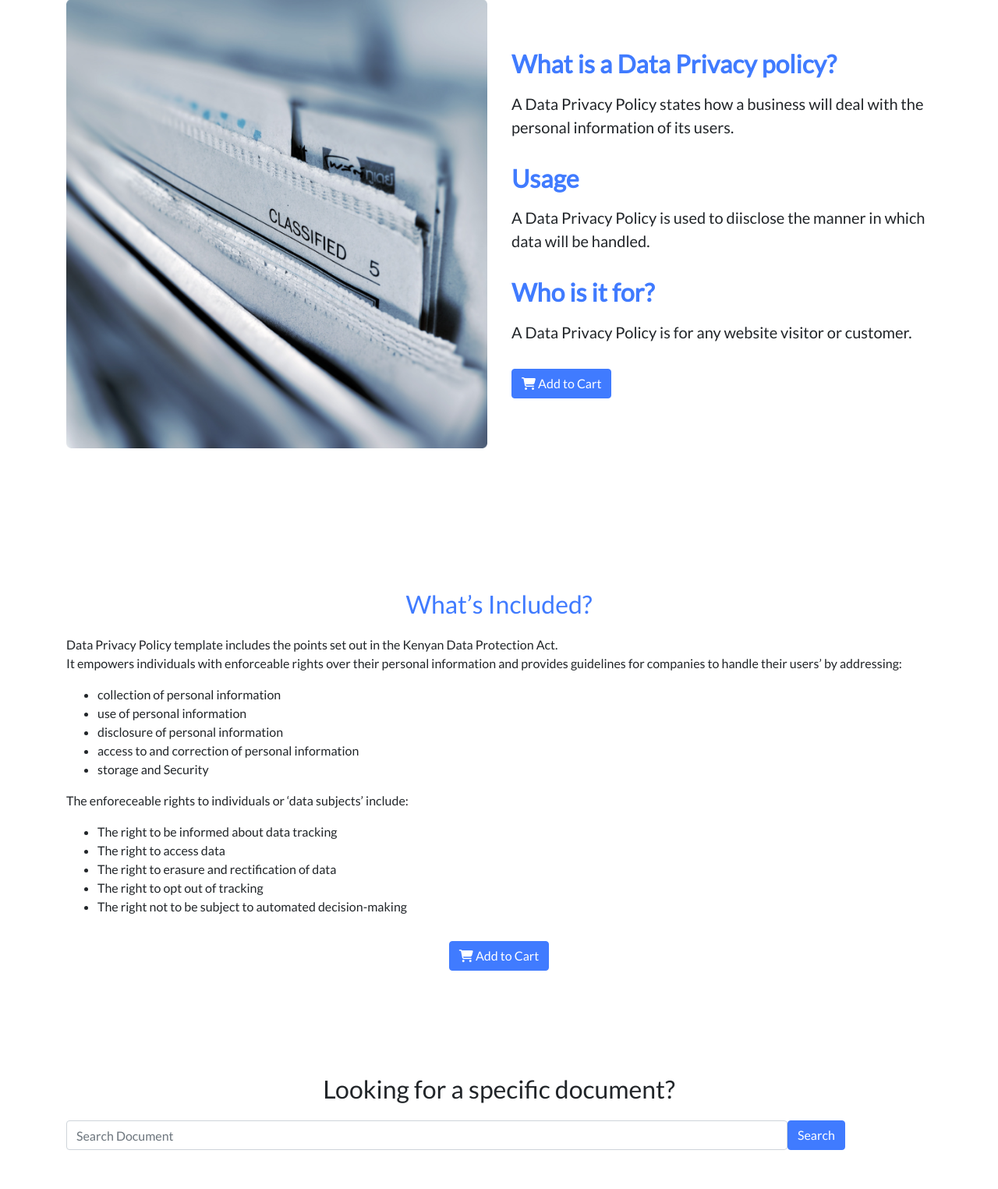
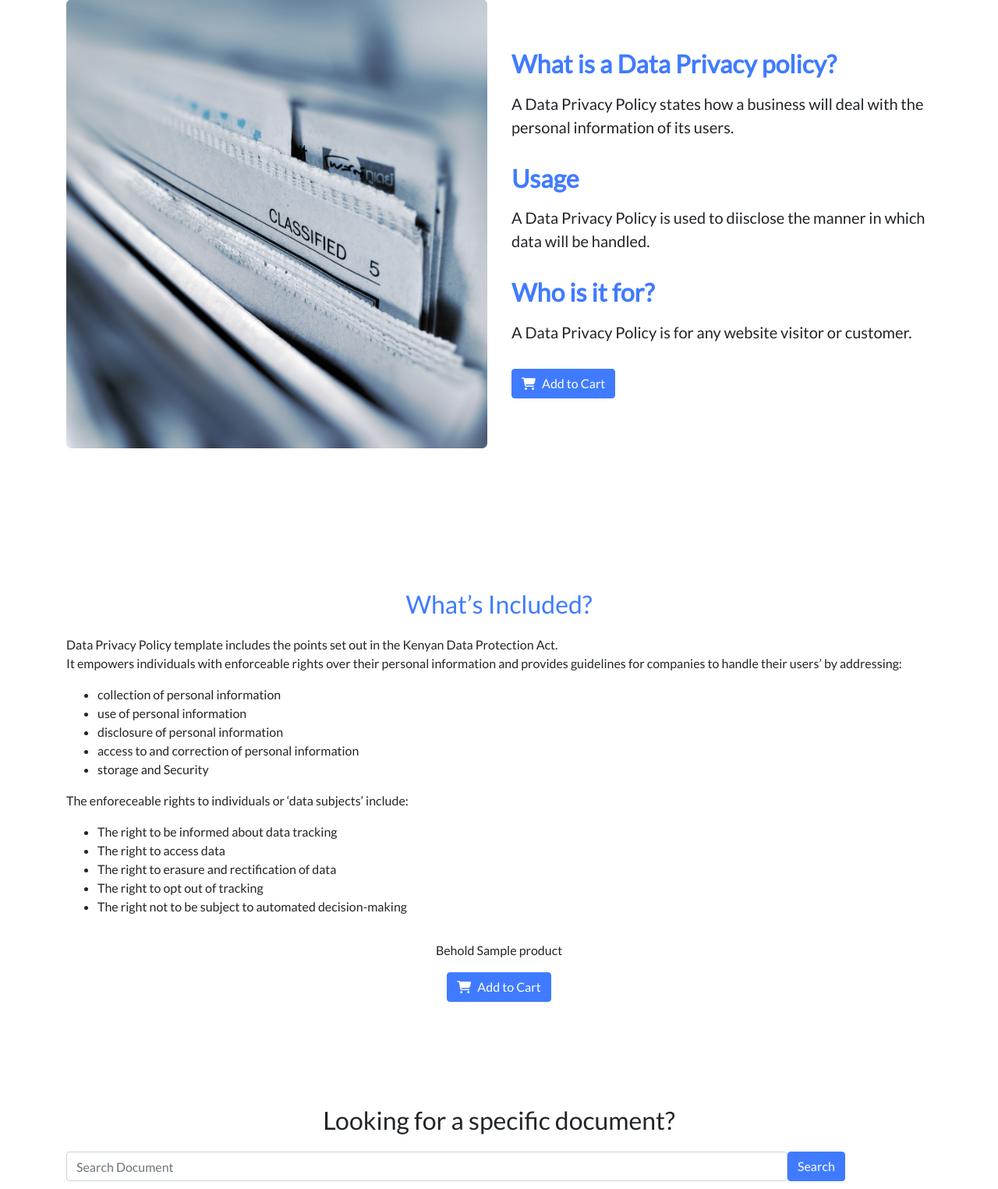
Before and after one commit to hellen17/StartBox, a Django app: page /data-privacy/ in a window 1280 px wide. Shown: the part 113-1638 px from the top of the page at 78% size. Run offline with Django 4.2, Linux system fonts and the light colour scheme; tables that the repository leaves empty hold one stand-in row (values such as "Sample post"); some libraries are stand-ins or nearby versions.

Commit message:
Added add to cart functionality

```diff
--- a/src/StartBx/apps/frontend/models.py
+++ b/src/StartBx/apps/frontend/models.py
@@ -6,11 +6,13 @@ class Product(models.Model):
     id = models.IntegerField(primary_key=True)
     product_name = models.CharField(max_length=40,null=False)
     product_description = models.CharField(max_length=500,null=False)
+    price = models.FloatField()
+    url = models.URLField()
     # brand = models.CharField(max_length=255,choices=BRAND_TYPES,default=None)
     # colour = models.CharField(max_length=255,choices=COLOR,default=None,null=True)
-    zipped = models.BooleanField(default=None)
-    price = models.FloatField()
-    image = models.ImageField(upload_to='product_images',null=True)
+    # zipped = models.BooleanField(default=None)
+
+    # image = models.ImageField(upload_to='product_images',null=True)
 
     def __str__(self):
             return self.product_name
--- a/src/StartBx/apps/frontend/urls.py
+++ b/src/StartBx/apps/frontend/urls.py
@@ -2,9 +2,11 @@ from django import views
 from django.urls import path
 from . import views
 
+#from StartBx.apps.frontend import views as views
+
 #from frontend import views as views
 
-from .views import HomeView, PackageView, GetTemplateView, DataPrivacyView, OnlineBUsinessView, Contact, register,view_cart
+from .views import HomeView, PackageView, GetTemplateView, DataPrivacyView, OnlineBUsinessView, Contact, register,view_cart, ProductDetailView
 
 app_name = 'StartBx.apps.frontend'
 
@@ -12,9 +14,11 @@ urlpatterns = [
     path('', HomeView.as_view(), name='home'),
     path('packages/', PackageView.as_view(), name='packages'),
     path('templates/', GetTemplateView.as_view(), name='templates'),
-    path('data-privacy/', DataPrivacyView.as_view(), name='dataprivacy'),
+    path('data-privacy/', DataPrivacyView, name='dataprivacy'),
     path('online-business-package/', OnlineBUsinessView.as_view(), name='onlinebusinesspackage'),
     path('contact/', Contact.as_view(), name='contact'),
+    path('product/<int:pk>/detail/', ProductDetailView.as_view(), name="product-detail"),
+
     #path('cart/',view_cart, name="cart"),
 
 
--- a/src/StartBx/apps/frontend/views.py
+++ b/src/StartBx/apps/frontend/views.py
@@ -1,6 +1,6 @@
 from re import template
 import uuid
-from django.shortcuts import render, redirect
+from django.shortcuts import get_object_or_404, render, redirect
 from django.views.generic.base import TemplateView
 from django.views.generic.edit import FormView
 from .forms import ContactForm, UserRegisterForm
@@ -9,6 +9,8 @@ from django.contrib import messages
 from django.contrib.auth import login, authenticate
 from django.contrib.auth.forms import UserCreationForm
 from .models import *
+from django.views.generic import DetailView
+
 
 # Create your views here.
 
@@ -64,8 +66,14 @@ class PackageView(TemplateView):
 class GetTemplateView(TemplateView):
     template_name = 'documents.html'
 
-class DataPrivacyView(TemplateView):
-    template_name = 'documents/dataprivacy.html'
+# class DataPrivacyView(TemplateView):
+#     template_name = 'documents/dataprivacy.html'
+
+def DataPrivacyView(request):
+    template = Product.objects.all().order_by('id')
+    print("This is a ", template)
+    return render(request, 'documents/dataprivacy.html', context= {'template': template})
+
 
 class OnlineBUsinessView(TemplateView):
     template_name = 'packages/online business.html'
@@ -144,3 +152,15 @@ def view_cart(request):
     return render(request, 'shopping-cart.html', context= {'cart_details': cart_data, 'total': total})
     # print(products)
     # return render(request, 'index.html', {'product_list': products, 'media_url':settings.MEDIA_URL})
+
+
+class ProductDetailView(DetailView):
+    model = Product
+    template_name = 'product_detail.html'
+
+def product_detail(request, pk):
+    product = get_object_or_404(Product, pk=pk)
+    context = {
+        'product': product,
+    }
+    return render(request, 'product_detail.html', context)
--- a/src/StartBx/settings.py
+++ b/src/StartBx/settings.py
@@ -23,7 +23,7 @@ BASE_DIR = Path(__file__).resolve().parent.parent
 SECRET_KEY = 'django-insecure-lvqz#lt2q#^m92o1=&_bpqx_ogzi0ru*jni26(f4m8+zddvo6u'
 
 # SECURITY WARNING: don't run with debug turned on in production!
-DEBUG = False
+DEBUG = True
 
 ALLOWED_HOSTS = []
 
--- a/src/static/css/cart.css
+++ b/src/static/css/cart.css
@@ -37,6 +37,7 @@ Cart Section
     width:100%;
     min-width:800px;
 }
+
 
 .default-table tr.cart-item td{
     font-size: 15px;
--- a/src/templates/documents/dataprivacy.html
+++ b/src/templates/documents/dataprivacy.html
@@ -78,8 +78,17 @@
                     <p class="lead pb-3">A Data Privacy Policy is used to diisclose the manner in which data will be handled.</p>
                     <h2 class="display-5 mb-3 theme-color"><strong>Who is it for?</strong> </h2>
                     <p class="lead pb-3">A Data Privacy Policy is for  any website visitor or customer.</p>
-                    <a href="#packages"><button type="button" class="btn btn-primary"><i class="fa fa-shopping-cart" aria-hidden="true"></i>
-                        Add to Cart</button></a>
+
+                    <div>
+                      <form method="post" action="{%url 'ian_cart:cart_add'%}">
+                          {%csrf_token%}
+                          <input type="hidden" value="{{product.id}}" name="product_id">
+                          <input type="hidden" value="1" name="quantity">
+                          <button type="submit" class="btn btn-style-one"><i class="fa fa-shopping-cart pr-2" aria-hidden="true"></i>Add to Cart</button></a>
+                      </form>
+                    </div>
+                    <!-- <a href="#packages"><button type="button" class="btn btn-primary"><i class="fa fa-shopping-cart" aria-hidden="true"></i>
+                        Add to Cart</button></a> -->
 
                 </div>
 
@@ -111,12 +120,24 @@
                 <li>The right not to be subject to automated decision-making</li>
             </ul>
             <div class="text-center pt-3">
-            <a href="#packages"><button type="button" class="btn btn-primary"><i class="fa fa-shopping-cart" aria-hidden="true"></i>
-                Add to Cart</button></a>
+            <!-- <a href="#packages"><button type="button" class="btn btn-primary"><i class="fa fa-shopping-cart" aria-hidden="true"></i>
+                Add to Cart</button></a> -->
+
+                <div>
+                  {% if template %}
+                  {% for item in template %}
+                  <p>Behold {{item.product_name}}</p>
+                  <form method="post" action="{%url 'ian_cart:cart_add'%}">
+                      {%csrf_token%}
+                      <input type="hidden" value="{{item.id}}" name="product_id">
+                      <input type="hidden" value="1" name="quantity">
+                      <button type="submit" class="btn btn-style-one"><i class="fa fa-shopping-cart pr-2" aria-hidden="true"></i>Add to Cart</button></a>
+                  </form>
+                  {% endfor %}
+                  {% endif %}
+                </div>
             </div>
         </span>
-
-
 
     </div>
 </Section>
```
Also changed, not shown: src/templates/packages/online business.html (+21 -4 lines), src/StartBx/apps/frontend/migrations/0002_remove_product_image.py (added), src/StartBx/apps/frontend/migrations/0003_remove_product_zipped_product_url.py (added).
